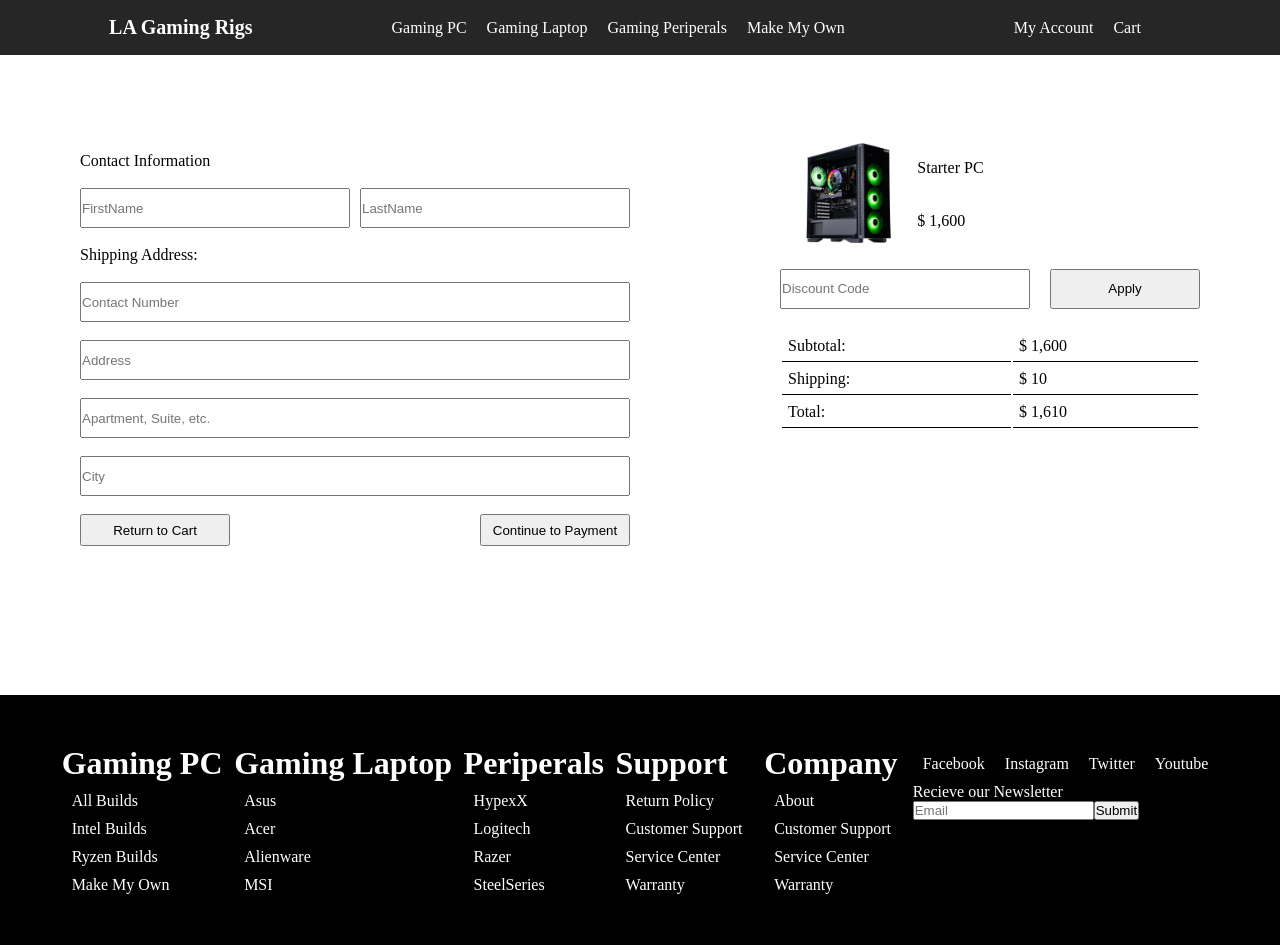
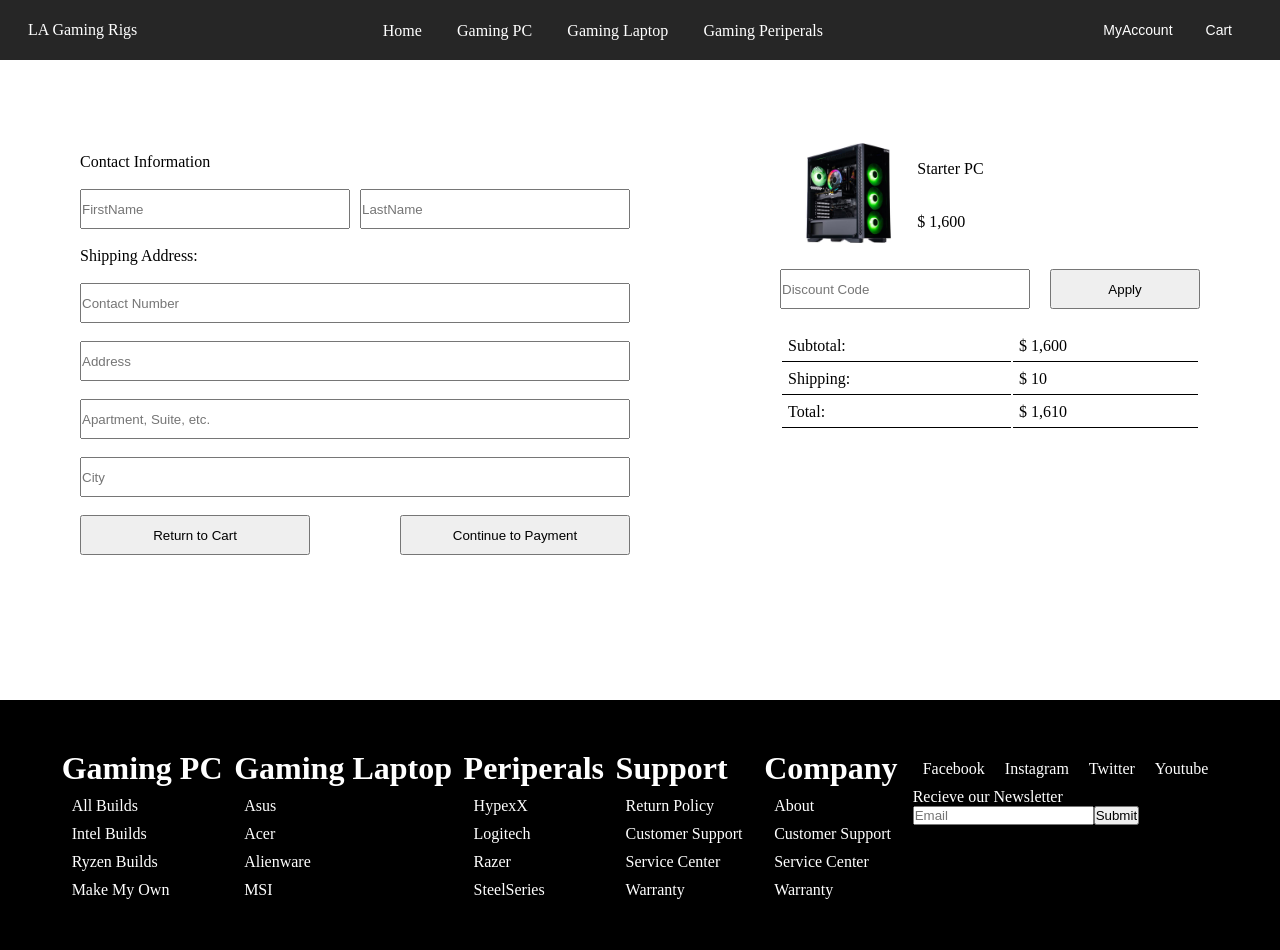
Before and after one commit to lowe25/React-Ecommerce-Design, a React (Create React App) app: page /checkoutpage in a window 1280 px wide. Built offline with nearby package versions, Linux system fonts and the light colour scheme.

Commit message:
Navbar media queries added

```diff
--- a/package.json
+++ b/package.json
@@ -6,8 +6,10 @@
     "@testing-library/jest-dom": "^5.16.1",
     "@testing-library/react": "^12.1.2",
     "@testing-library/user-event": "^13.5.0",
+    "framer-motion": "^6.2.1",
     "react": "^17.0.2",
     "react-dom": "^17.0.2",
+    "react-responsive": "^9.0.0-beta.6",
     "react-router-dom": "^5.3.0",
     "react-scripts": "5.0.0",
     "styled-components": "^5.3.3",
--- /dev/null
+++ b/src/components/navbar/accesibility.js
@@ -0,0 +1,38 @@
+import styled from "styled-components";
+
+const AccesibilityContainer = styled.div`
+  display: flex;
+  margin-left:11px;
+  padding:10px;
+  gap:5px;
+`;
+
+const MyAccountButton = styled.button`
+  border: 0;
+  outline: 0;
+  padding: 8px 1em;
+  color: white;
+  font-size: 14px;
+  background-color:#262626;
+  cursor:pointer;
+`;
+
+const CartButton = styled.button`
+  border: 0;
+  outline: 0;
+  padding: 8px 1em;
+  color: white;
+  font-size: 16px;
+  font-size: 14px;
+  background-color:#262626;
+  cursor:pointer;
+`;
+
+export function Accessibility(props) {
+  return (
+    <AccesibilityContainer>
+      <MyAccountButton>MyAccount</MyAccountButton>
+      <CartButton>Cart</CartButton>
+    </AccesibilityContainer>
+  );
+}
--- /dev/null
+++ b/src/components/navbar/menuToggle.js
@@ -0,0 +1,56 @@
+import {motion} from "framer-motion";
+import React from "react";
+import styled from "styled-components";
+
+const Button = styled.div`
+z-index:99;
+cursor:pointer;
+`
+
+const Path = (props) => (
+    <motion.path
+    fill="transparent"
+    strokeLinecap="round"
+    strokeWidth="3"
+    {...props}
+    />
+);
+
+const transition = {duration: 0.3};
+
+export function MenuToggle({toggle, isOpen}) {
+    return(
+        <Button onClick={toggle}>
+            <svg width="23" height="23" viewBox="0 0 23 23">
+                <Path
+                animate={isOpen ? "open" : "closed"}
+                initial={false}
+                variants={{
+                    closed:{d: "M 2 2.5 L 20 2.5", stroke:"hsl(0, 0%, 18%)"},
+                    open: {d: "M 3 16.5 L 17 2.5", stroke: "hsl(0, 0%, 18%)"},
+                }}
+                />
+                <Path
+                    d="M 2 9.423 L 20 9.423"
+                    stroke="hsl(0, 0%, 18%)"
+                    animate={isOpen ? "open" : "closed"}
+                    initial={false}
+                    variants={{
+                        closed: {opacity: 1},
+                        open: {opacity: 0},
+                    }}
+                    transition={transition}
+                />
+                <Path
+                    animate={isOpen ? "open" : "closed"}
+                    initial={false}
+                    variants={{
+                        closed:{d: "M 2 16.346 L 20 16.346", stroke: "hsl(0, 0%, 18%"},
+                        open:{d: "M 3 2.5 L 17 16.346", stroke: "hsl(0, 0%, 18%)"},
+                    }}
+                    transition={transition}
+                />
+            </svg>
+        </Button>
+    )
+}
--- /dev/null
+++ b/src/components/navbar/mobileNavLinks.js
@@ -0,0 +1,68 @@
+import styled from "styled-components";
+import { Link } from "react-router-dom";
+import React, { useState } from "react";
+import { MenuToggle } from "./menuToggle";
+import { Accessibility } from "./accesibility";
+const NavLinksContainer = styled.div`
+  height: 100%;
+  display: flex;
+  align-items: center;
+`;
+
+const LinkWrapper = styled.ul`
+  margin: 0;
+  padding:0;
+  display: flex;
+  list-style: none;
+  background-color: green;
+  width: 100%;
+  flex-direction: column;
+  position: fixed;
+  top: 65px;
+  left: 0;
+  z-index:1;
+`;
+
+
+const LinkItem = styled.li`
+  width: 100%;
+  padding: 0 1.1em;
+  color: black;
+  font-weight: 500;
+  font-size: 18px;
+  display: flex;
+  border-top: 2px solid transparent;
+  transition: all 200ms ease-in-out;
+  &:hover {
+    border-bottom: 1px solid green;
+  }
+  margin-bottom: 10px;
+`;
+const Links = styled(Link)`
+  text-decoration: none;
+`;
+export function MobileNavLinks(props) {
+  const [isOpen, setOpen] = useState(false);
+  return (
+    <NavLinksContainer>
+      <MenuToggle isOpen={isOpen} toggle={() => setOpen(!isOpen)} />
+      {isOpen && (
+        <LinkWrapper>
+          <LinkItem>
+            <Links to="/">Home</Links>
+          </LinkItem>
+          <LinkItem>
+            <Links to="/gamingpc">Gaming PC</Links>
+          </LinkItem>
+          <LinkItem>
+            <Links to="/gaminglaptop">Gaming Laptop</Links>
+          </LinkItem>
+          <LinkItem>
+            <Links to="/gamingPerip">Gaming Periperals</Links>
+          </LinkItem>
+          <Accessibility/>
+        </LinkWrapper>
+      )}
+    </NavLinksContainer>
+  );
+}
--- /dev/null
+++ b/src/components/navbar/navLinks.js
@@ -0,0 +1,56 @@
+import styled from "styled-components";
+import { Link } from "react-router-dom";
+
+const NavLinksContainer = styled.div`
+  height: 100%;
+  display: flex;
+  align-items: center;
+`;
+
+const LinkWrapper = styled.ul`
+  margin: 0;
+  padding: 0;
+  display: flex;
+  height: 100%;
+  list-style: none;
+`;
+
+const LinkItem = styled.li`
+  height: 100%;
+  padding: 0 1.1em;
+  color: #FFFFFF;
+  font-weight: 500;
+  font-size: 16px;
+  align-items: center;
+  justify-content: center;
+  display:flex;
+  border-top:2px solid transparent;
+  transition: all 200ms ease-in-out;
+  &:hover{
+      border-bottom:1px solid green;
+  }
+`;
+const Links = styled(Link)`
+  text-decoration: none;
+  color:#FFFFFF;
+`;
+export function NavLinks(props) {
+  return (
+    <NavLinksContainer>
+      <LinkWrapper>
+        <LinkItem>
+          <Links to="/">Home</Links>
+        </LinkItem>
+        <LinkItem>
+          <Links to="/gamingpc">Gaming PC</Links>
+        </LinkItem>
+        <LinkItem>
+          <Links to="/gaminglaptop">Gaming Laptop</Links>
+        </LinkItem>
+        <LinkItem>
+          <Links to="/gamingPerip">Gaming Periperals</Links>
+        </LinkItem>
+      </LinkWrapper>
+    </NavLinksContainer>
+  );
+}
--- /dev/null
+++ b/src/components/navbar/navLogo.js
@@ -0,0 +1,22 @@
+import React from "react";
+import styled from "styled-components";
+
+const LogoWrapper = styled.div`
+  display: flex;
+  align-items: center;
+`;
+
+const LogoText = styled.h2`
+  font-size: 16px;
+  margin: 0;
+  margin-left: 4px;
+  color: #FFFFFF;
+  font-weight: 500;
+`;
+export function Logo(props) {
+  return (
+    <LogoWrapper>
+      <LogoText>LA Gaming Rigs</LogoText>
+    </LogoWrapper>
+  );
+}
--- a/src/components/navbar/navbar.js
+++ b/src/components/navbar/navbar.js
@@ -1,49 +1,9 @@
-import { NavContainer } from "./navbarStyle";
-import { NavLogo } from "./navbarStyle";
-import { NavMenu } from "./navbarStyle";
-import { NavList } from "./navbarStyle";
-import { NavLinks } from "./navbarStyle";
-import { NavMiddle } from "./navbarStyle";
-import { NavRight } from "./navbarStyle";
-import React, { useState } from "react";
+import {Navbar1} from "./navbarStyle";
 function Navbar() {
-  const [mobile, setMobile] = useState(false);
   return (
-    <NavContainer>
-     <NavLinks to="/">
-     <NavLogo>LA Gaming Rigs</NavLogo>
-     </NavLinks>
-      <NavMiddle>
-        <NavMenu>
-          <NavLinks to="/gamingpc">
-            <NavList>Gaming PC</NavList>
-          </NavLinks>
-          <NavLinks to="/gaminglaptop">
-            <NavList>Gaming Laptop</NavList>
-          </NavLinks>
-
-          <NavLinks to="/gamingPerip">
-            <NavList>Gaming Periperals</NavList>
-          </NavLinks>
-
-          <NavLinks to="/">
-            <NavList>Make My Own</NavList>
-          </NavLinks>
-        </NavMenu>
-      </NavMiddle>
-
-      <NavRight>
-        <NavMenu>
-          <NavLinks to="/myAccount">
-            <NavList>My Account</NavList>
-          </NavLinks>
-          <NavLinks to="/cartpage">
-            <NavList>Cart</NavList>
-          </NavLinks>
-        </NavMenu>
-      </NavRight>
-
-    </NavContainer>
+    <>
+      <Navbar1 />
+    </>
   );
 }
 
--- a/src/components/navbar/navbarStyle.js
+++ b/src/components/navbar/navbarStyle.js
@@ -1,43 +1,51 @@
-import { NavLink } from "react-router-dom";
+//React
 import styled from "styled-components";
+import { useMediaQuery } from "react-responsive";
+//
+import { NavLinks } from "./navLinks";
+import { Logo } from "./navLogo";
+import { Accessibility } from "./accesibility";
+import { DeviceSize } from "mediaQuerie/mediaQueries";
+import { MobileNavLinks } from "./mobileNavLinks";
 
-export const NavLogo = styled.h1`
-font-size:20px;
-text-decoration: none;
-color:white;
+const NavbarContainer = styled.div`
+  width: 100%;
+  height: 60px;
+  display: flex;
+  align-items: center;
+  padding: 0 1.5em;
+  background-color:#262626;
+`;
 
-`
-export const NavContainer = styled.nav`
+const LeftSection = styled.div`
   display: flex;
-  justify-content: space-evenly;
-  align-items: center;
-  height: 55px;
-  background-color: #262626;
-  color: white;
-  z-index: -1;
-`
-export const NavMenu = styled.ul`
+`;
+
+const MiddleSection = styled.div`
   display: flex;
-  justify-content: flex-end;
-  list-style: none;
-  width: 100%;
-  padding: 20px;
-  color: white;
-`
+  flex: 2;
+  height: 100%;
+  justify-content: center;
+`;
 
-export const NavList = styled.li`
-  text-decoration: none;
-  color: white;
-  font-size: 16px;
-  margin: 0 10px;
-  cursor: pointer;
-  color: white;
-`
-export const NavLinks = styled(NavLink)`
-text-decoration:none;
-`
+const RightSection = styled.div`
+  display: flex;
+`;
 
-export const NavMiddle = styled.div`
-`
-export const NavRight =styled.div`
-`
+export function Navbar1(props) {
+  const isMobile = useMediaQuery({ maxWidth: DeviceSize.mobileSmall });
+  return (
+    <NavbarContainer>
+      <LeftSection>
+        <Logo />
+      </LeftSection>
+      <MiddleSection>
+        {!isMobile && <NavLinks />}
+      </MiddleSection>
+      <RightSection>
+        {!isMobile && <Accessibility />}
+        {isMobile && <MobileNavLinks/>}
+      </RightSection>
+    </NavbarContainer>
+  );
+}
--- /dev/null
+++ b/src/mediaQuerie/mediaQueries.js
@@ -0,0 +1,5 @@
+export const DeviceSize= {
+    mobileSmall: 480,
+    mobileMedium:481,
+    tabletSmall:768
+};
--- a/src/pages/CheckoutPage/checkoutPageStyle..js
+++ b/src/pages/CheckoutPage/checkoutPageStyle..js
@@ -6,14 +6,14 @@ export const Links = styled(Link)`
 `;
 
 export const CheckoutContainer = styled.div`
-    min-height: 640px;
+  min-height: 640px;
   display: grid;
   align-items: center;
 `;
 
 export const CheckoutMain = styled.div`
-position:relative;
-top:-4%;
+  position: relative;
+  top: -4%;
   display: grid;
   grid-template-columns: repeat(2, auto);
   justify-content: center;
@@ -23,7 +23,7 @@ top:-4%;
 export const ContactInfo = styled.div`
   display: grid;
   grid-template-columns: repeat(1, auto);
-  gap:18px;
+  gap: 18px;
   .txtFname,
   .txtLname {
     height: 40px;
@@ -34,7 +34,7 @@ export const ContactInfo = styled.div`
   .txtApt,
   .txtCity {
     height: 40px;
-    width:550px;
+    width: 550px;
   }
 `;
 
@@ -49,15 +49,14 @@ export const ButtonContainer = styled.div`
   gap: 10px;
   .btn-cart,
   .btn-checkout {
-    height: 32px;
-    width: 150px;
+    height: 40px;
+    width: 230px;
     cursor: pointer;
   }
 `;
-
 //2nd Column
 export const ProductContainer = styled.div`
-position:relative;
+  position: relative;
   .prod {
     height: 100px;
     .prod-total {
@@ -70,31 +69,33 @@ position:relative;
 `;
 
 export const Discount = styled.div`
-label{
-  display:flex;
-  gap:10px;
-}
-padding-bottom:25px;
+  label {
+    display: flex;
+    gap: 10px;
+  }
+  padding-bottom: 25px;
 `;
+
 export const PaymentMethodContainer = styled.div`
   display: grid;
   grid-template-columns: repeat(1, auto);
-  position:relative;
-  top:-18%;
+  position: relative;
+  top: -18%;
   .btn-apply {
     cursor: pointer;
     height: 40px;
     width: 290px;
   }
-  .discountCode{
+  .discountCode {
     height: 40px;
     width: 290px;
   }
 `;
+
 export const Total = styled.div`
   .cart-total {
     position: relative;
-    top:-30%;
+    top: -30%;
     width: 100%;
     td {
       padding: 5px;
```
Also changed, not shown: 1 other file (tests, documents, lock files or other folders).
